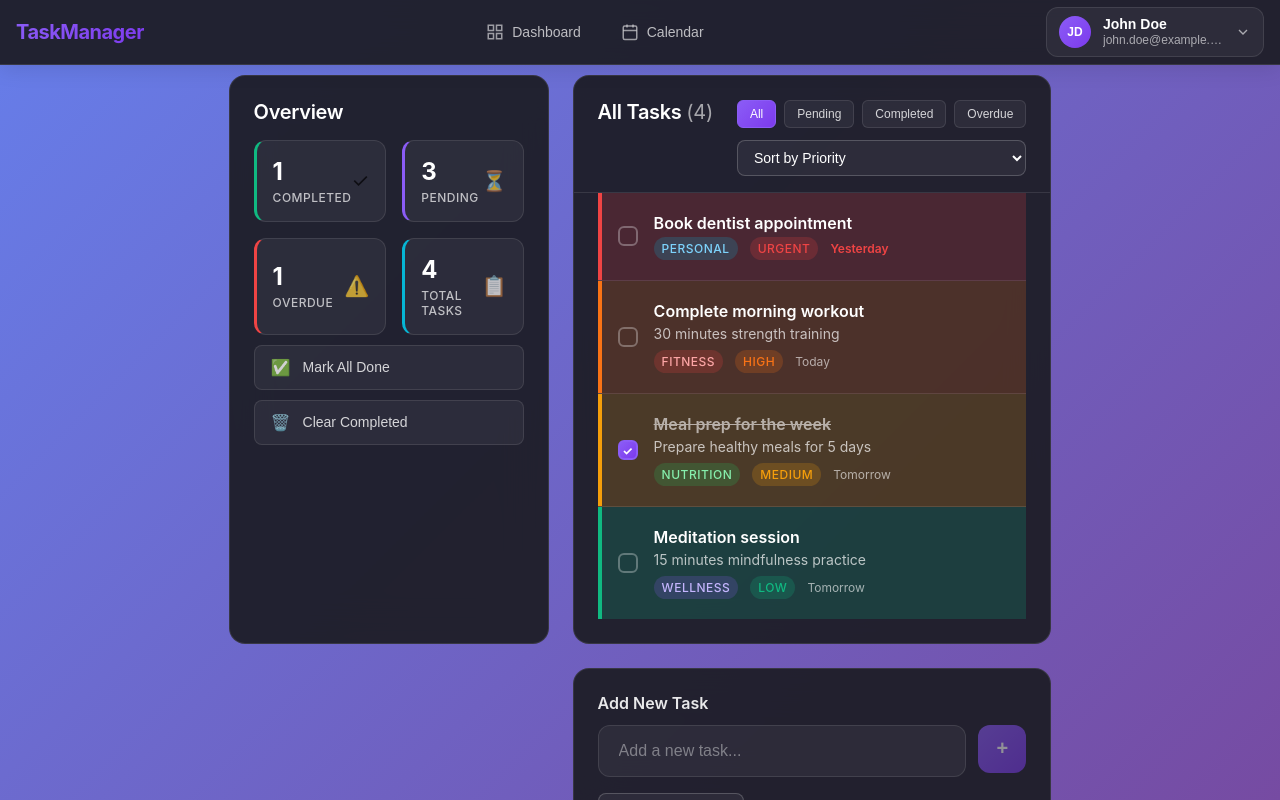
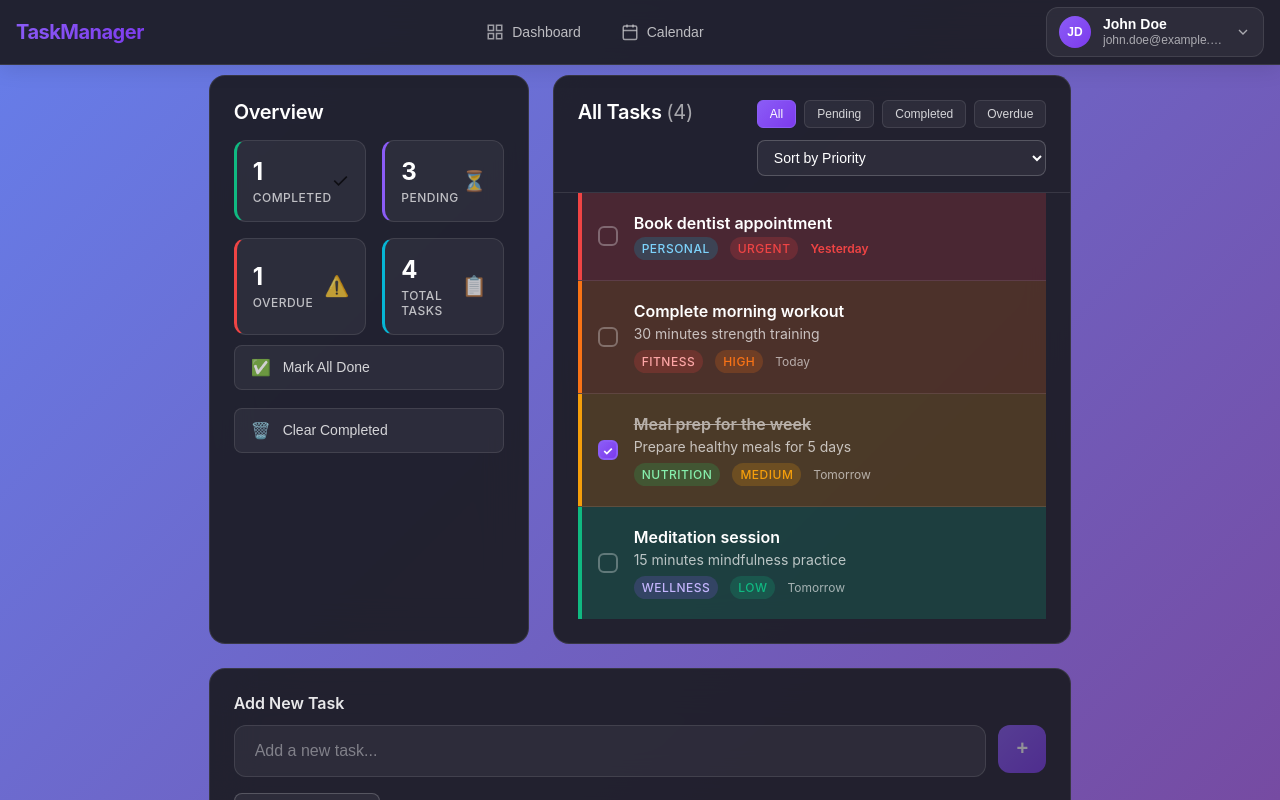
Before and after one commit to romtaugranot/llm-task-manager, an Angular app: page /dashboard in a window 1280 px wide. Built offline with nearby package versions, Linux system fonts and the light colour scheme.

Commit message:
fix: made add new task card full width

```diff
--- a/src/app/components/dashboard/dashboard.component.html
+++ b/src/app/components/dashboard/dashboard.component.html
@@ -1,6 +1,9 @@
 <app-navbar />
 
 <div class="dashboard-container">
+    <!-- Top Row: Overview and Tasks side by side -->
+    <div class="top-row">
+        <!-- Left: Stats Section -->
         <div class="stats-section">
             <h2 class="section-title">Overview</h2>
             <div class="stats-grid">
@@ -46,7 +49,7 @@
             </button>
         </div>
 
-    <!-- Top Right - Tasks -->
+        <!-- Right: Tasks -->
         <div class="tasks-section">
             <div class="tasks-header">
                 <div class="tasks-header-left">
@@ -129,7 +132,9 @@
 
                     <div class="task-actions">
                         <button class="task-action-btn edit" (click)="editTask(task.id)">✏️</button>
-                    <button class="task-action-btn delete" (click)="deleteTask(task.id)">🗑️</button>
+                        <button class="task-action-btn delete" (click)="deleteTask(task.id)">
+                            🗑️
+                        </button>
                     </div>
                 </div>
                 }
@@ -143,8 +148,10 @@
                 </div>
             </ng-template>
         </div>
+    </div>
 
-    <!-- Bottom Right - Add Task -->
+    <!-- Bottom Row: Add Task (full width) -->
+    <div class="bottom-row">
         <div class="add-task-section">
             <h3 class="section-subtitle">Add New Task</h3>
             <div class="add-task-input-container">
@@ -164,6 +171,9 @@
                     <span>+</span>
                 </button>
             </div>
-        <button class="detailed-task-btn" (click)="openAddTaskModal()">Add Detailed Task</button>
+            <button class="detailed-task-btn" (click)="openAddTaskModal()">
+                Add Detailed Task
+            </button>
         </div>
     </div>
+</div>
--- a/src/app/components/dashboard/dashboard.component.scss
+++ b/src/app/components/dashboard/dashboard.component.scss
@@ -1,33 +1,25 @@
 .dashboard-container {
-    display: grid;
-    grid-template-columns: 320px 1fr;
-    grid-template-rows: auto auto;
+    display: flex;
+    flex-direction: column;
     max-width: 1400px;
     margin-top: 50px;
     padding: 100px 24px 24px;
     gap: 24px;
     min-height: 100vh;
     box-sizing: border-box;
-    grid-template-areas:
-        'overview tasks'
-        'quick-actions add-task';
 }
 
-/* Grid Layout Areas */
-.stats-section {
-    grid-area: overview;
+/* Top row - Overview and Tasks side by side */
+.top-row {
+    display: flex;
+    gap: 24px;
+    flex: 1;
 }
 
-.quick-actions {
-    grid-area: quick-actions;
-}
-
-.tasks-section {
-    grid-area: tasks;
-}
-
-.add-task-section {
-    grid-area: add-task;
+/* Bottom row - Add Task (full width) */
+.bottom-row {
+    display: flex;
+    width: 100%;
 }
 
 .section-title {
@@ -52,6 +44,9 @@
     border-radius: 16px;
     padding: 24px;
     border: 1px solid rgba(255, 255, 255, 0.1);
+    flex: 0 0 320px; /* Fixed width similar to original */
+    display: flex;
+    flex-direction: column;
 }
 
 .stats-grid {
@@ -117,15 +112,6 @@
     border-left: 3px solid #06b6d4;
 }
 
-/* Quick Actions */
-.quick-actions {
-    background: rgba(30, 30, 40, 0.95);
-    backdrop-filter: blur(20px);
-    border-radius: 16px;
-    padding: 24px;
-    border: 1px solid rgba(255, 255, 255, 0.1);
-}
-
 .action-btn {
     display: flex;
     align-items: center;
@@ -157,13 +143,14 @@
     font-size: 16px;
 }
 
-/* Add Task Section */
+/* Add Task Section - Now full width */
 .add-task-section {
     background: rgba(30, 30, 40, 0.95);
     backdrop-filter: blur(20px);
     border-radius: 16px;
     padding: 24px;
     border: 1px solid rgba(255, 255, 255, 0.1);
+    width: 100%;
 }
 
 .add-task-input-container {
@@ -244,6 +231,7 @@
     border: 1px solid rgba(255, 255, 255, 0.1);
     display: flex;
     flex-direction: column;
+    flex: 1; /* Take remaining space */
 }
 
 .tasks-header {
@@ -661,14 +649,15 @@
 /* Responsive */
 @media (max-width: 1024px) {
     .dashboard-container {
-        grid-template-columns: 1fr;
-        grid-template-rows: auto auto auto auto;
         padding: 100px 16px 24px;
-        grid-template-areas:
-            'overview'
-            'tasks'
-            'add-task'
-            'quick-actions';
+    }
+
+    .top-row {
+        flex-direction: column;
+    }
+
+    .stats-section {
+        flex: none;
     }
 
     .stats-grid {
```
Lines whose indentation alone changed are shown as unchanged.
